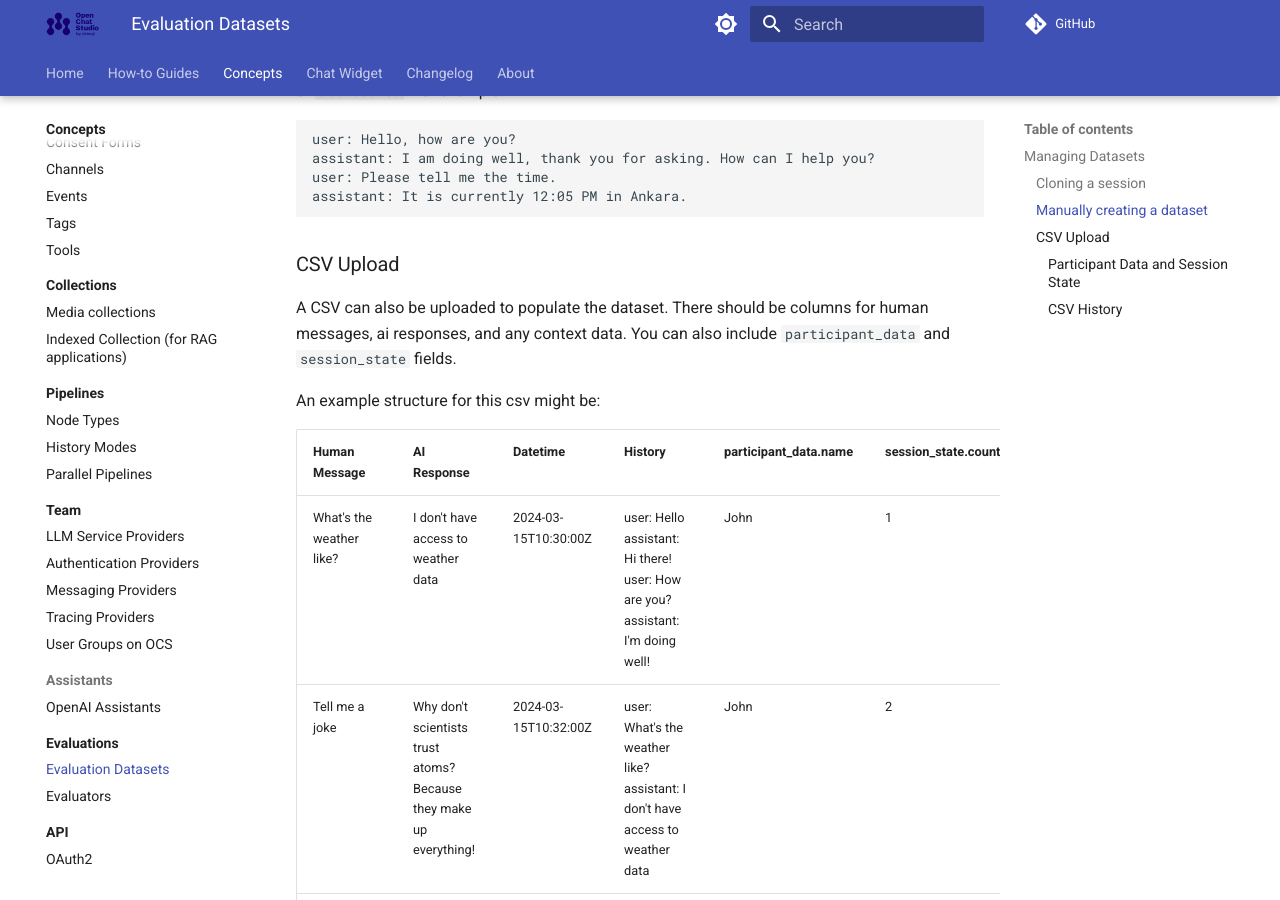
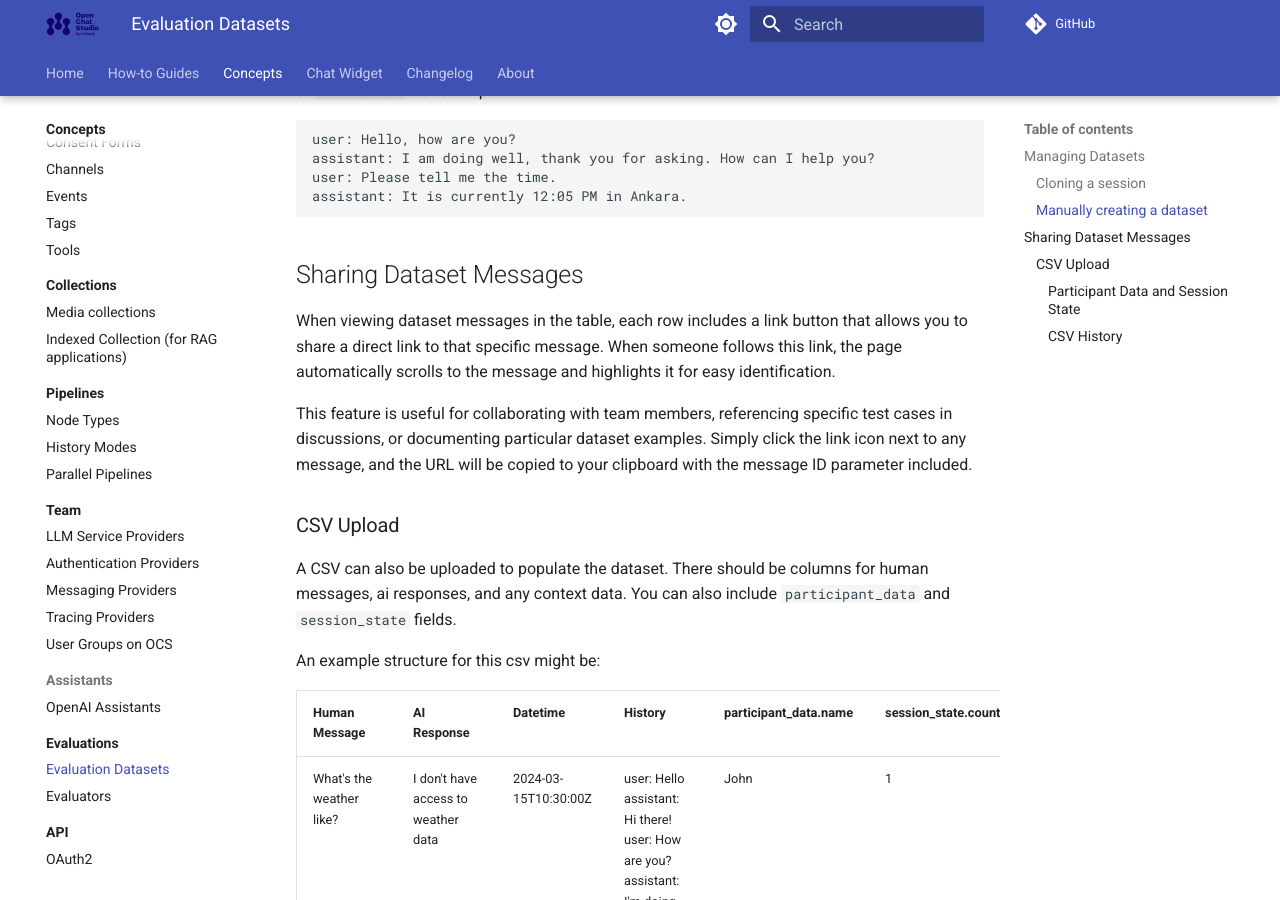
Before and after one commit to dimagi/open-chat-studio-docs, an MkDocs documentation site: the page built from docs/concepts/evaluations/dataset.md, in a window 1280 px wide and 900 px high, scrolled down 1089 px. Built offline with MkDocs 1.6.1 and Material for MkDocs 9.7.7, drawn with Linux system fonts in a browser that asks for light colours; a script that is not in the unit is left out; comment, search, counter and statistics services are not loaded.

````diff
--- a/docs/concepts/evaluations/dataset.md
+++ b/docs/concepts/evaluations/dataset.md
@@ -35,6 +35,12 @@ user: Please tell me the time.
 assistant: It is currently 12:05 PM in Ankara.
 ```
 
+## Sharing Dataset Messages
+
+When viewing dataset messages in the table, each row includes a link button that allows you to share a direct link to that specific message. When someone follows this link, the page automatically scrolls to the message and highlights it for easy identification.
+
+This feature is useful for collaborating with team members, referencing specific test cases in discussions, or documenting particular dataset examples. Simply click the link icon next to any message, and the URL will be copied to your clipboard with the message ID parameter included.
+
 ### CSV Upload
 
 A CSV can also be uploaded to populate the dataset. There should be columns for human messages, ai responses, and any context data. You can also include `participant_data` and `session_state` fields.
````
Also changed, not shown: docs/changelog.md (+3 -0 lines).
